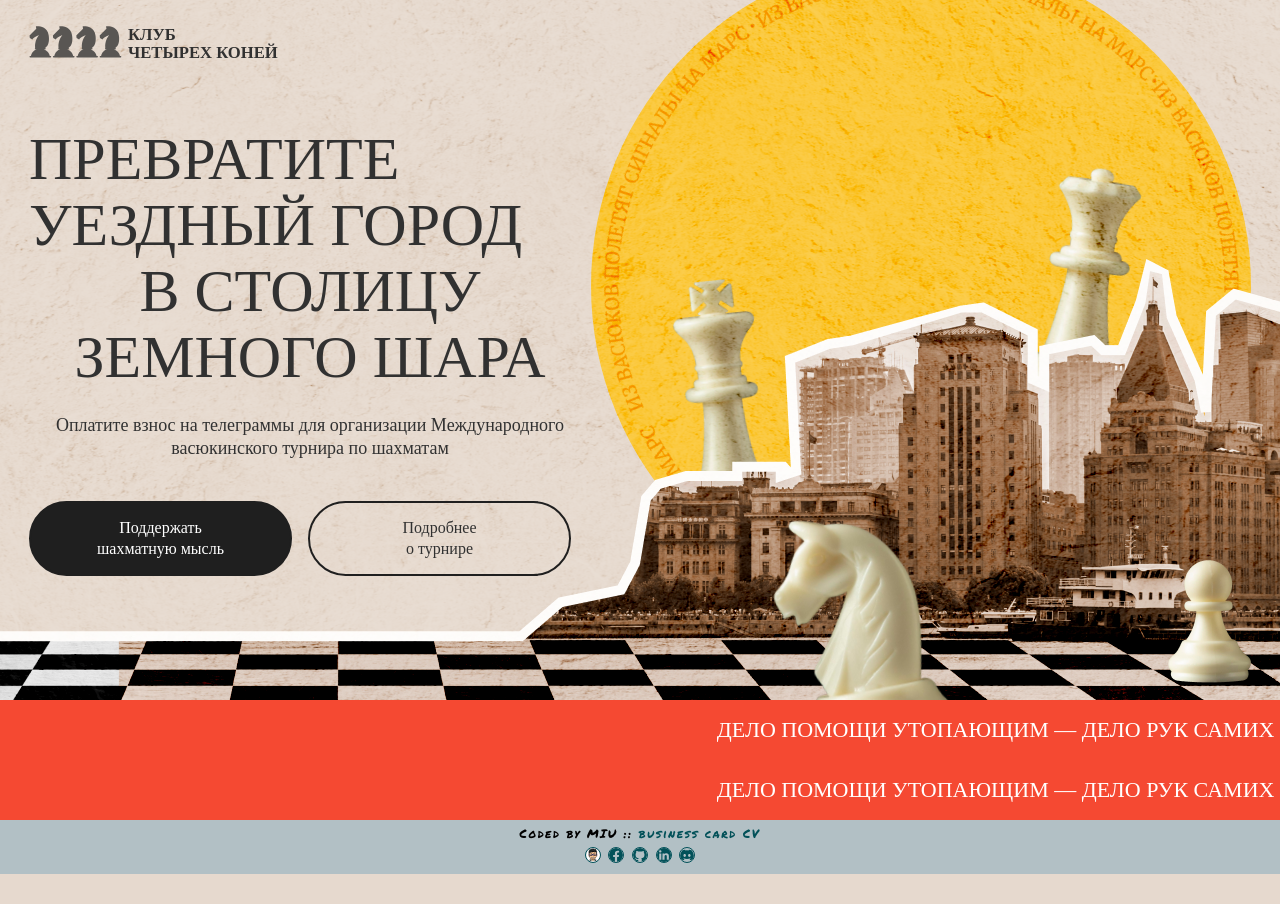
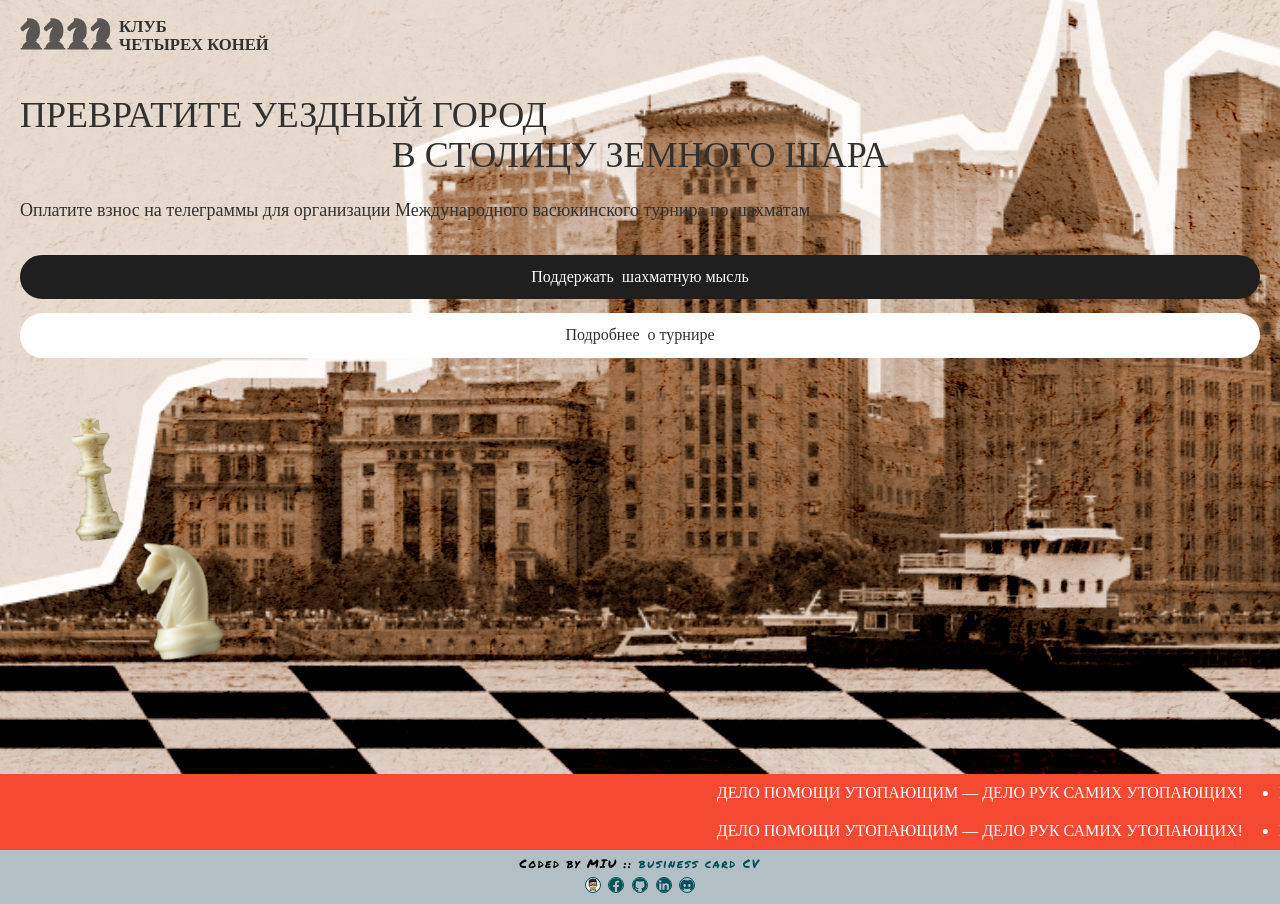
Before and after one commit to MIU-cz/My_works, a PHP site: page / in a window 1280 px wide. Before the commit the page ends 874 px from the top, so only its background shows below. Run offline with PHP 8.4, Linux system fonts and the light colour scheme; style sheets or scripts are compiled from the project's sources; some web fonts are replaced.

Commit message:
feat: add @media header

```diff
--- a/Yandex/src/css/_Animation.scss
+++ b/Yandex/src/css/_Animation.scss
@@ -51,7 +51,7 @@
 }
 
 #king {
-	animation: go-king 2.5s ease-in-out;
+	animation: go-king 2s ease-in-out;
 }
 
 @keyframes go-queen {
--- a/Yandex/src/css/_Theme.scss
+++ b/Yandex/src/css/_Theme.scss
@@ -14,13 +14,21 @@ $c-bg-header: #e9ded4;
 }
 
 .txt_header_h {
-	@include fontStyle($fsz: 60px, $lh: 110%);
+	@include fontStyle($fsz: 36px, $lh: 110%);
 	text-transform: uppercase;
+
+	@media (min-width: 1366px){
+		font-size: 60px;
+	}
 }
 
 .txt_header_dsc {
 	@include fontStyle($ff: $ff-GT, $fsz: 18px, $lh: 130%);
-	text-align: center;
+	text-align: left;
+
+	@media (min-width: 1366px){
+		text-align: center;
+	}
 }
 
 .txt-header_btn {
@@ -29,8 +37,12 @@ $c-bg-header: #e9ded4;
 }
 
 .txt_marquee {
-	@include fontStyle($fsz: 22px, $lh: 110%, $color: $c-main-white);
+	@include fontStyle($fsz: 16px, $lh: 110%, $color: $c-main-white);
 	text-transform: uppercase;
+
+	@media (min-width: 1366px){
+		font-size: 22px;
+	}
 }
 
 .txt_main_section {
--- a/Yandex/src/css/main.css
+++ b/Yandex/src/css/main.css
@@ -32,13 +32,18 @@
 
 .txt_header_h {
   font-family: "Merriweather";
-  font-size: 60px;
+  font-size: 36px;
   font-weight: 400;
   font-style: normal;
   letter-spacing: normal;
   line-height: 110%;
   color: #313131;
   text-transform: uppercase;
+}
+@media (min-width: 1366px) {
+  .txt_header_h {
+    font-size: 60px;
+  }
 }
 
 .txt_header_dsc {
@@ -49,7 +54,12 @@
   letter-spacing: normal;
   line-height: 130%;
   color: #313131;
+  text-align: left;
+}
+@media (min-width: 1366px) {
+  .txt_header_dsc {
     text-align: center;
+  }
 }
 
 .txt-header_btn {
@@ -65,13 +75,18 @@
 
 .txt_marquee {
   font-family: "Merriweather";
-  font-size: 22px;
+  font-size: 16px;
   font-weight: 400;
   font-style: normal;
   letter-spacing: normal;
   line-height: 110%;
   color: #ffffff;
   text-transform: uppercase;
+}
+@media (min-width: 1366px) {
+  .txt_marquee {
+    font-size: 22px;
+  }
 }
 
 .txt_main_section {
@@ -220,7 +235,7 @@
   }
 }
 #king {
-  animation: go-king 2.5s ease-in-out;
+  animation: go-king 2s ease-in-out;
 }
 
 @keyframes go-queen {
@@ -263,49 +278,46 @@
 .container {
   width: 100%;
   margin: 0 auto;
-  padding: 0;
+  padding: 0 20px;
   overflow: hidden;
 }
 .container_header {
-  height: 700px;
+  height: 774px;
   position: relative;
   background-color: #e9ded4;
 }
-
-.wraper {
-  position: absolute;
-  width: 100%;
-  height: 100%;
-  top: 0;
-  left: 0;
-  background: url(../img/header/bg-img-city.png) center bottom no-repeat;
-  pointer-events: none;
+@media (min-width: 1366px) {
+  .container_header {
+    height: 700px;
   }
-.wraper::after {
-  content: "";
-  display: block;
-  width: 100%;
-  height: 100%;
-  background: url(../img/header/bg-color-burn.png) center;
-  mix-blend-mode: color-burn;
 }
 
 .content {
-  width: 1222px;
+  width: 100%;
   height: 100%;
   margin: 0 auto;
   display: grid;
-  grid-auto-flow: row;
+  grid-template-rows: repeat(2, 1fr);
+  gap: 0;
+}
+@media (min-width: 1366px) {
+  .content {
+    width: 1222px;
     grid-template-columns: repeat(2, 1fr);
-  gap: 0;
+  }
 }
 .content_header_item {
   width: 100%;
 }
 .content_header_item:first-child {
-  padding-top: 26px;
+  padding-top: 18px;
   position: relative;
   z-index: 1;
+}
+@media (min-width: 1366px) {
+  .content_header_item:first-child {
+    padding-top: 26px;
+  }
 }
 .content_header_item:last-child {
   position: relative;
@@ -318,7 +330,12 @@
 }
 
 .header_title {
+  margin-top: 40px;
+}
+@media (min-width: 1366px) {
+  .header_title {
     margin-top: 62px;
+  }
 }
 .header_title .txt_header_h:last-child {
   text-align: center;
@@ -326,26 +343,47 @@
 
 .header_description {
   margin-top: 24px;
+  padding: 0;
+}
+@media (min-width: 1366px) {
+  .header_description {
     padding: 0 20px 0;
+  }
 }
 
 .header_btns {
+  margin-top: 32px;
+  width: 100%;
+  display: flex;
+  flex-direction: column;
+  gap: 14px;
+}
+@media (min-width: 1366px) {
+  .header_btns {
     margin-top: 40px;
     max-width: 542px;
-  display: flex;
     flex-direction: row;
     gap: 16px;
+  }
 }
 .header_btns .btn_item {
   display: flex;
   flex: 1;
-  flex-direction: column;
   justify-content: center;
   align-items: center;
-  padding: 15px;
+  padding: 10px;
+  gap: 0.5em;
   border: 2px solid #1f1f1f;
   border-radius: 66px;
+  box-sizing: border-box;
   transition: 0.3s;
+}
+@media (min-width: 1366px) {
+  .header_btns .btn_item {
+    flex-direction: column;
+    padding: 15px;
+    gap: 0;
+  }
 }
 .header_btns .btn_item:first-child {
   background-color: #1f1f1f;
@@ -360,26 +398,49 @@
 .header_btns .btn_item:first-child:hover .txt-header_btn {
   color: #1f1f1f;
 }
+.header_btns .btn_item:last-child {
+  background-color: #ffffff;
+  border-color: #ffffff;
+  color: inherit;
+}
 .header_btns .btn_item:last-child:hover {
   background-color: #1f1f1f;
+  border-color: inherit;
 }
 .header_btns .btn_item:last-child:hover .txt-header_btn {
   color: #ffffff;
 }
+@media (min-width: 1366px) {
+  .header_btns .btn_item:last-child {
+    background-color: inherit;
+    border-color: inherit;
+    color: inherit;
+  }
+}
 
 .fig_eclipse {
   display: flex;
-  width: 660px;
+  width: 100%;
   position: relative;
   aspect-ratio: 1;
-  top: -44px;
-  right: 0;
+  top: -75px;
   border-radius: 50%;
   background-color: #fbce51;
   justify-content: center;
   align-items: center;
+  padding: 0.5em;
+}
+@media (min-width: 1366px) {
+  .fig_eclipse {
+    width: 660px;
+    top: -44px;
+    right: -40px;
+  }
 }
 .fig_eclipse .eclipse_text_overlay {
+  display: flex;
+  width: 100%;
+  height: 100%;
   -o-object-fit: contain;
      object-fit: contain;
   mix-blend-mode: overlay;
@@ -397,36 +458,89 @@
   position: relative;
 }
 .chess_behind img:first-child {
-  top: 280px;
-  left: 80px;
+  width: 50px;
+  top: 60px;
+  left: 50px;
   transform: rotate(-6deg);
 }
+@media (min-width: 1366px) {
+  .chess_behind img:first-child {
+    width: 105px;
+    top: 280px;
+    left: 105px;
+  }
+}
 .chess_behind img:last-child {
+  width: 50px;
+  top: 5px;
+  left: 155px;
+  transform: rotate(8deg);
+}
+@media (min-width: 1366px) {
+  .chess_behind img:last-child {
+    width: 115px;
     top: 165px;
     left: 325px;
-  transform: rotate(8deg);
+  }
 }
 
-.chess_front {
-  overflow: hidden;
-}
 .chess_front img {
   position: absolute;
   z-index: 1;
 }
 .chess_front img:first-child {
-  top: 510px;
-  left: 186px;
+  width: 76px;
+  top: 180px;
+  left: 120px;
   transform: rotate(-10.5deg);
 }
+@media (min-width: 1366px) {
+  .chess_front img:first-child {
+    width: 156px;
+    top: 495px;
+    left: 220px;
+  }
+}
 .chess_front img:last-child {
+  display: none;
+}
+@media (min-width: 1366px) {
+  .chess_front img:last-child {
+    display: inherit;
     top: 560px;
-  right: 0;
+    right: -25px;
+  }
+}
+
+.wraper {
+  position: absolute;
+  width: 100%;
+  height: 100%;
+  top: 0;
+  left: 0;
+  background: url(../img/header/bg-img-city.png) bottom no-repeat;
+  background-position-x: 80%;
+  background-size: 230%;
+  pointer-events: none;
+}
+@media (min-width: 1366px) {
+  .wraper {
+    background-position-x: center;
+    background-size: inherit;
+  }
+}
+.wraper::after {
+  content: "";
+  display: block;
+  width: 100%;
+  height: 100%;
+  background: url(../img/header/bg-color-burn.png) center;
+  mix-blend-mode: color-burn;
 }
 
 .run-text {
   width: 100%;
-  height: 60px;
+  height: 38px;
   display: block;
   background-color: #f54932;
   align-content: center;
@@ -444,4 +558,9 @@
 }
 .run-text .txt_marquee_item:first-child {
   list-style: none;
+}
+@media (min-width: 1366px) {
+  .run-text {
+    height: 60px;
+  }
 }/*# sourceMappingURL=main.css.map */
--- a/Yandex/src/css/main.scss
+++ b/Yandex/src/css/main.scss
@@ -4,45 +4,30 @@
 .container {
 	width: 100%;
 	margin: 0 auto;
-	padding: 0;
+	padding: 0 20px;
 	overflow: hidden;
 
 	&_header {
-		height: 700px;
+		height: 812px-38px;
 		position: relative;
 		// background: url(../img/header/bg-color-burn.png) center $c-bg-header;
 		// background-blend-mode: color-burn;
 		background-color: $c-bg-header;
+
+		@media (min-width: 1366px) {
+			height: 700px;
 		}
-}
-
-.wraper {
-	position: absolute;
-	width: 100%;
-	height: 100%;
-	top: 0;
-	left: 0;
-	background: url(../img/header/bg-img-city.png) center bottom no-repeat;
-	pointer-events: none;
-
-	&::after {
-		content: "";
-		display: block;
-		width: 100%;
-		height: 100%;
-		background: url(../img/header/bg-color-burn.png) center;
-		mix-blend-mode: color-burn;
 	}
 }
 
 .content {
-	width: 1222px;
+	// min-width: 335px;
+	width: 100%;
 	height: 100%;
 	margin: 0 auto;
 
 	display: grid;
-	grid-auto-flow: row;
-	grid-template-columns: repeat(2, 1fr);
+	grid-template-rows: repeat(2, 1fr);
 	gap: 0;
 
 	// &_header {
@@ -50,13 +35,22 @@
 	// 	// z-index: 2;
 	// }
 
+	@media (min-width: 1366px) {
+		width: 1222px;
+		grid-template-columns: repeat(2, 1fr);
+	}
+
 	&_header_item {
 		width: 100%;
 
 		&:first-child {
-			padding-top: 26px;
+			padding-top: 18px;
 			position: relative;
 			z-index: 1;
+
+			@media (min-width: 1366px) {
+				padding-top: 26px;
+			}
 		}
 
 		&:last-child {
@@ -80,7 +74,11 @@
 }
 
 .header_title {
+	margin-top: 40px;
+
+	@media (min-width: 1366px) {
 		margin-top: 62px;
+	}
 
 	.txt_header_h:last-child {
 		text-align: center;
@@ -89,28 +87,46 @@
 
 .header_description {
 	margin-top: 24px;
+	padding: 0;
+
+	@media (min-width: 1366px) {
 		padding: 0 20px 0;
+	}
 }
 
 .header_btns {
+	margin-top: 32px;
+	width: 100%;
+	display: flex;
+	flex-direction: column;
+	gap: 14px;
+
+	@media (min-width: 1366px) {
 		margin-top: 40px;
 		max-width: 542px;
-	display: flex;
 		flex-direction: row;
 		gap: 16px;
+	}
 
 	.btn_item {
 		display: flex;
 		flex: 1;
-		flex-direction: column;
 		justify-content: center;
 		align-items: center;
-		padding: 15px;
+		padding: 10px;
+		gap: 0.5em;
 
 		border: 2px solid $c-btn;
 		border-radius: 66px;
+		box-sizing: border-box;
 
 		transition: 0.3s;
+
+		@media (min-width: 1366px) {
+			flex-direction: column;
+			padding: 15px;
+			gap: 0;
+		}
 
 		&:first-child {
 			background-color: $c-btn;
@@ -127,10 +143,24 @@
 			}
 		}
 
-		&:last-child:hover {
+		&:last-child {
+			background-color: $c-main-white;
+			border-color: $c-main-white;
+			color: inherit;
+
+			&:hover {
 				background-color: $c-btn;
+				border-color: inherit;
+
 				.txt-header_btn {
 					color: $c-main-white;
+				}
+			}
+
+			@media (min-width: 1366px) {
+				background-color: inherit;
+				border-color: inherit;
+				color: inherit;
 			}
 		}
 	}
@@ -139,17 +169,27 @@
 // ### content_header_item :: last-child
 .fig_eclipse {
 	display: flex;
-	width: 660px;
+	width: 100%;
 	position: relative;
 	aspect-ratio: 1;
-	top: -44px;
-	right: 0;
+	top: -75px;
+	// right: -40px;
 	border-radius: 50%;
 	background-color: $c-eclipse;
 	justify-content: center;
 	align-items: center;
+	padding: 0.5em;
+
+	@media (min-width: 1366px) {
+		width: 660px;
+		top: -44px;
+		right: -40px;
+	}
 
 	.eclipse_text_overlay {
+		display: flex;
+		width: 100%;
+		height: 100%;
 		object-fit: contain;
 		mix-blend-mode: overlay;
 	}
@@ -168,21 +208,35 @@
 		position: relative;
 
 		&:first-child {
+			width: 50px;
+			top: 60px;
+			left: 50px;
+			transform: rotate(-6deg);
+
+			@media (min-width: 1366px) {
+				width: 105px;
 				top: 280px;
-			left: 80px;
-			transform: rotate(-6deg);
+				left: 105px;
+			}
 		}
 
 		&:last-child {
+			width: 50px;
+			top: 5px;
+			left: 155px;
+			transform: rotate(8deg);
+
+			@media (min-width: 1366px) {
+				width: 115px;
 				top: 165px;
 				left: 325px;
-			transform: rotate(8deg);
+			}
 		}
 	}
 }
 
 .chess_front {
-	overflow: hidden;
+	// overflow: hidden;
 	// pointer-events: none;
 
 	img {
@@ -190,22 +244,61 @@
 		z-index: 1;
 
 		&:first-child {
-			top: 510px;
-			left: 186px;
+			width: 76px;
+			top: 180px;
+			left: 120px;
 			transform: rotate(-10.5deg);
+
+			@media (min-width: 1366px) {
+				width: 156px;
+				top: 495px;
+				left: 220px;
+			}
 		}
 
 		&:last-child {
+			display: none;
+
+			@media (min-width: 1366px) {
+				display: inherit;
 				top: 560px;
-			right: 0;
+				right: -25px;
 			}
+		}
+	}
+}
+
+.wraper {
+	position: absolute;
+	width: 100%;
+	height: 100%;
+	top: 0;
+	left: 0;
+	// background: url(../img/header/bg-img-city.png) center bottom no-repeat;
+	background: url(../img/header/bg-img-city.png) bottom no-repeat;
+	background-position-x: 80%;
+	background-size: 230%;
+	pointer-events: none;
+
+	@media (min-width: 1366px) {
+		background-position-x: center;
+		background-size: inherit;
+	}
+
+	&::after {
+		content: "";
+		display: block;
+		width: 100%;
+		height: 100%;
+		background: url(../img/header/bg-color-burn.png) center;
+		mix-blend-mode: color-burn;
 	}
 }
 
 // ##### Run-text #####
 .run-text {
 	width: 100%;
-	height: 60px;
+	height: 38px;
 	display: block;
 
 	background-color: $c-text-em;
@@ -227,6 +320,10 @@
 			}
 		}
 	}
+
+	@media (min-width: 1366px) {
+		height: 60px;
+	}
 }
 
 // ##### MAIN #####
```
Also changed, not shown: Yandex/src/img/header/fig-horse.png, 1 other file. Lines whose indentation alone changed are shown as unchanged.
